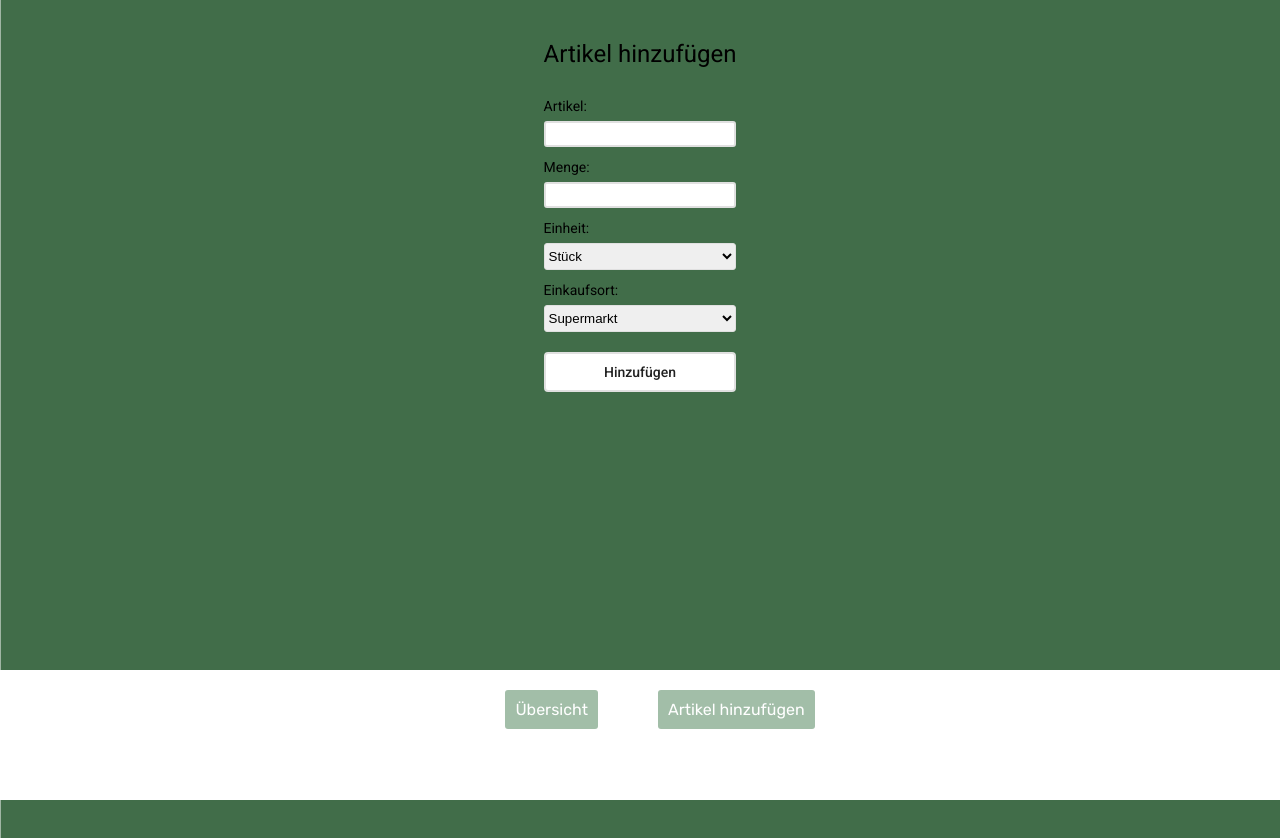
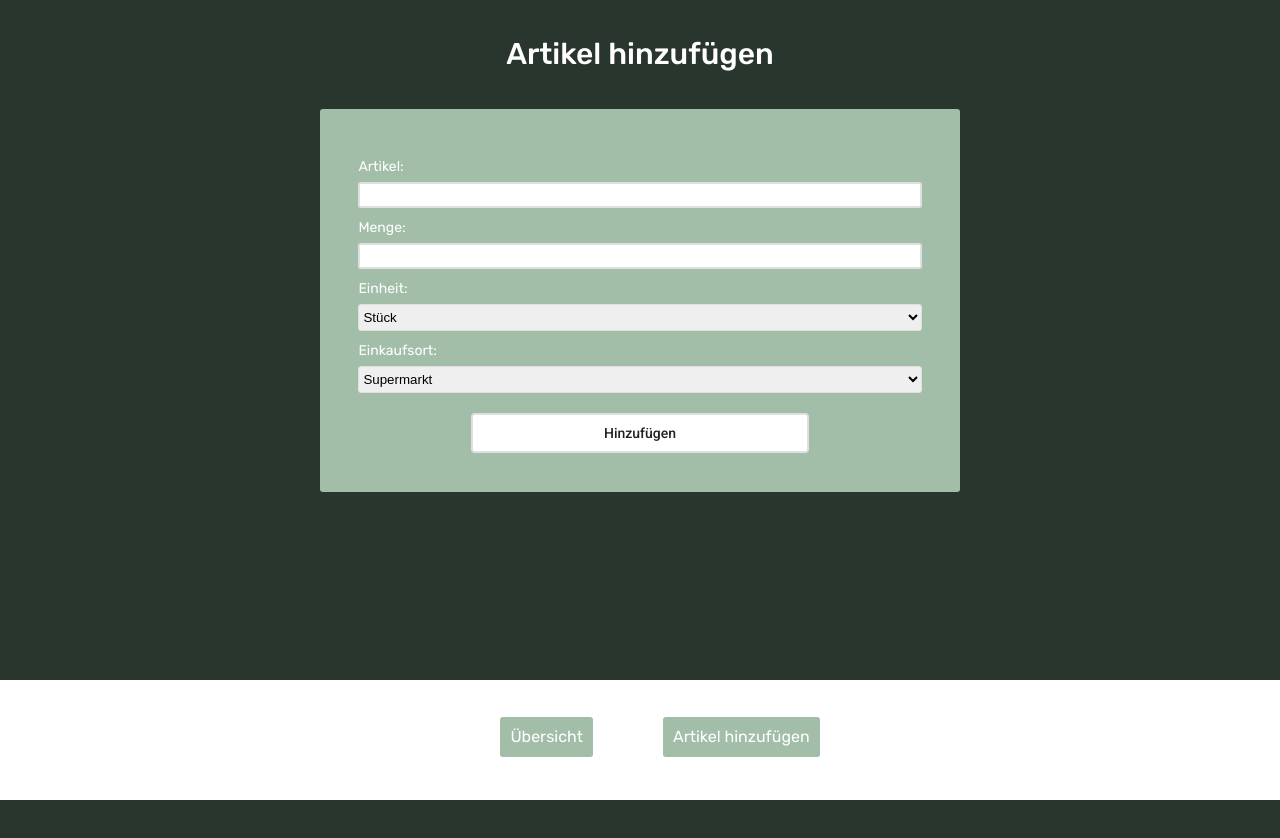
Before and after one commit to LindaSchxfer/PWA-Projekt, an Angular app in the folder shop-the-top/: page /hinzufuegen in a window 1280 px wide. Built offline with nearby package versions, Linux system fonts and the light colour scheme.

Commit message:
Designänderungen Teil 2

```diff
--- a/shop-the-top/src/app/edit/edit.component.css
+++ b/shop-the-top/src/app/edit/edit.component.css
@@ -1,16 +1,30 @@
+@import url('https://fonts.googleapis.com/css2?family=Rubik:wght@400;500&display=swap');
+
+
 h1  {
     text-align: center;
+    color: white;
+    font-family: 'Rubik', sans-serif;
+    font-weight: 500;
+    font-size: 30px;
 }
 
 .container {
     margin-top: 3%;
-    display: grid;
     justify-content: center;
     align-items: center;
 }
 
 form {
     display: grid;
+    background-color: #a2bea8;
+    padding: 3%;
+    margin: 3%;
+    margin-left: 25%;
+    margin-right: 25%;
+    border-radius: 3px;
+    color: white;
+    font-family: 'Rubik', sans-serif;
 }
 
 label {
@@ -24,6 +38,8 @@
     border-style: solid;
     border-width: 2px;
     border-color: #e0e0e0;
+    margin-left: 20%;
+    margin-right: 20%;
 }
 
 #speichern:hover {
--- a/shop-the-top/src/app/hinzufuegen/hinzufuegen.component.css
+++ b/shop-the-top/src/app/hinzufuegen/hinzufuegen.component.css
@@ -1,3 +1,5 @@
+@import url('https://fonts.googleapis.com/css2?family=Rubik:wght@400;500&display=swap');
+
 .info {
     opacity: 1;
 }
@@ -8,17 +10,28 @@
 
 h1  {
     text-align: center;
+    color: white;
+    font-family: 'Rubik', sans-serif;
+    font-weight: 500;
+    font-size: 30px;
 }
 
 .container {
     margin-top: 3%;
-    display: grid;
     justify-content: center;
     align-items: center;
 }
 
 form {
     display: grid;
+    background-color: #a2bea8;
+    padding: 3%;
+    margin: 3%;
+    margin-left: 25%;
+    margin-right: 25%;
+    border-radius: 3px;
+    color: white;
+    font-family: 'Rubik', sans-serif;
 }
 
 label {
@@ -32,6 +45,8 @@
     border-style: solid;
     border-width: 2px;
     border-color: #e0e0e0;
+    margin-left: 20%;
+    margin-right: 20%;
 }
 
 #hinzufuegen:hover {
--- a/shop-the-top/src/app/hinzufuegen/hinzufuegen.component.html
+++ b/shop-the-top/src/app/hinzufuegen/hinzufuegen.component.html
@@ -1,6 +1,8 @@
 <div class="container">
     <h1>Artikel hinzufügen</h1>
+    <div class="wrapper">
     <form (submit)="add(productnameInput.value, quantityInput.value, placeInput.value, unitInput.value)">
+
         <label for="name">Artikel: </label>
         <input type="text" id="name" class="form-control" name="name" #productnameInput required />
         <label for="menge">Menge: </label>
@@ -20,6 +22,8 @@
             <option value="Baumarkt">Baumarkt</option>
             <option value="Fachhandel">Fachhandel</option>
         </select>
+
         <button id="hinzufuegen" mat-raised-button type="submit">Hinzufügen</button>
     </form>
 </div>
+</div>
--- a/shop-the-top/src/app/nav/nav.component.css
+++ b/shop-the-top/src/app/nav/nav.component.css
@@ -12,7 +12,8 @@
   position: fixed;
   bottom: 0;
   width: 100%;
-  padding-bottom: 50px;
+  padding-bottom: 20px;
+  padding-top: 20px;
   height: 10%;
   z-index: 1;
   font-family: 'Rubik', sans-serif;
@@ -25,6 +26,8 @@
   background-color: #a2bea8;
   padding: 10px;
   border-radius: 3px;
+  margin: 5px;
+  float: left;
 }
 
 .nav-link:hover {
--- a/shop-the-top/src/app/uebersicht/uebersicht.component.css
+++ b/shop-the-top/src/app/uebersicht/uebersicht.component.css
@@ -3,15 +3,14 @@
 .header {
     background-color: white;
     top: 0;
-
 }
 
 h1 {
-    padding: 3%;
+    padding: 2%;
     text-align: center;
     font-family: 'Rubik', sans-serif;
     font-weight: 500;
-    font-size: 30px;
+    font-size: 180%;
     margin: 0;
 }
 
@@ -26,10 +25,16 @@
     justify-content: center;
     align-items: center;
     font-family: 'Rubik', sans-serif;
+    font-size: 100%;
+    width: 100%;
 }
 
 mat-button-toggle {
-    width: 100px;
+    width: 100%;
+}
+
+mat-button-toggle:hover {
+    background-color: #d3e0d6;
 }
 
 ul {
@@ -46,13 +51,15 @@
     background: #a2bea8;
     list-style: none;
     border-radius: 3px;
+    color: white;
+
 }
 
 #aendern {
     margin-left: 20px;
     border-color: #e0e0e0;
     border-width: 1px;
-    border-style: double ;
+    border-style: solid;
     background-color: white;
     border-radius: 3px;
     padding: 5px;
@@ -69,7 +76,7 @@
     margin-top: 30px;
     border-color: #e0e0e0;
     border-width: 1px;
-    border-style: double ;
+    border-style: solid;
     background-color: white;
     border-radius: 3px;
     padding: 10px;
@@ -94,3 +101,21 @@
     text-decoration: line-through;
     color: gray;
 }
+
+#loeschen_item {
+    margin-left: 20px;
+    border-color: #e0e0e0;
+    border-width: 1px;
+    border-style: solid;
+    background-color: white;
+    border-radius: 3px;
+    padding: 5px;
+    font-size: 12px;
+    float: right;
+    font-family: 'Rubik', sans-serif;
+}
+
+#loeschen_item:hover {
+    background-color: rgb(179, 128, 128);
+    border-color: rgb(179, 128, 128);
+}
--- a/shop-the-top/src/styles.css
+++ b/shop-the-top/src/styles.css
@@ -3,4 +3,4 @@
 @import url('https://fonts.googleapis.com/css2?family=Rubik:wght@400;500&display=swap');
 
 html, body { height: 100%; }
-body { margin: 0; font-family: 'Rubik', sans-serif; background-image: url(Hintergrund.png);}
+body { margin: 0; font-family: 'Rubik', sans-serif; background-color: #29362d}
```
